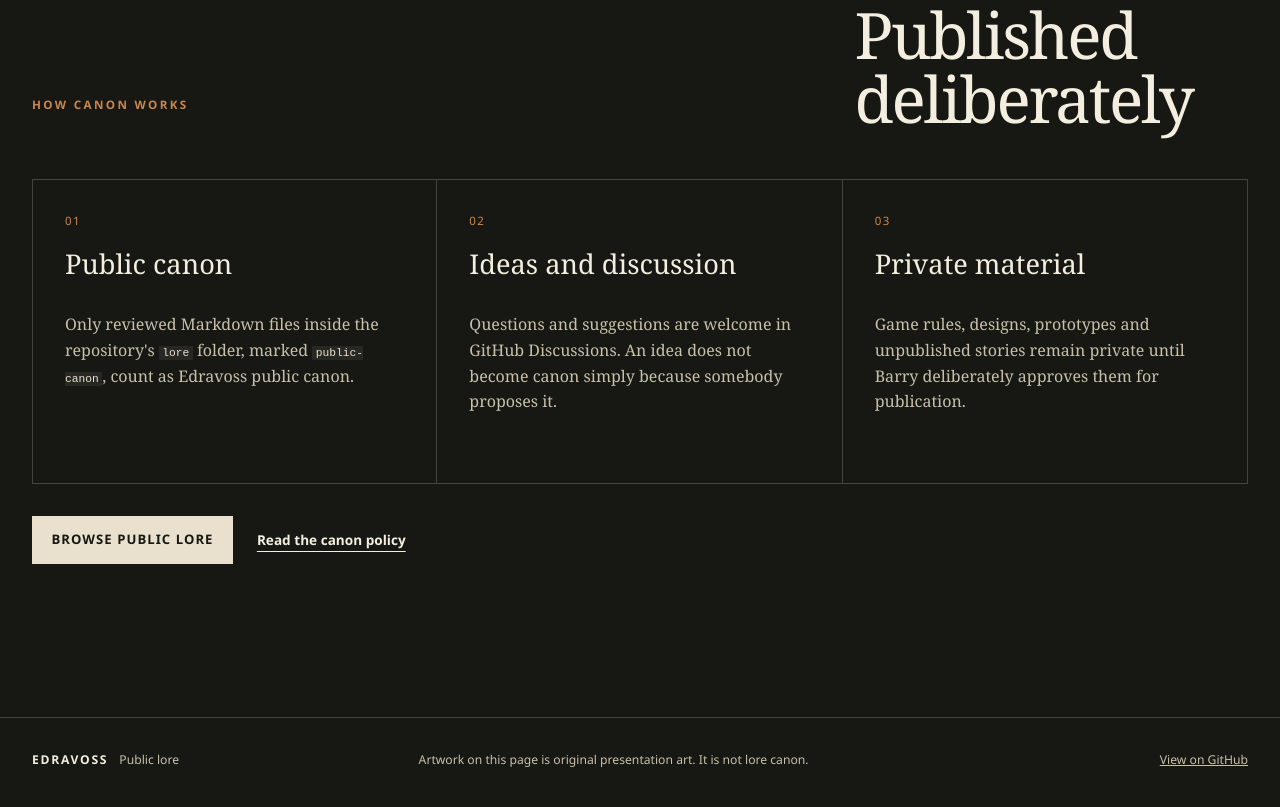
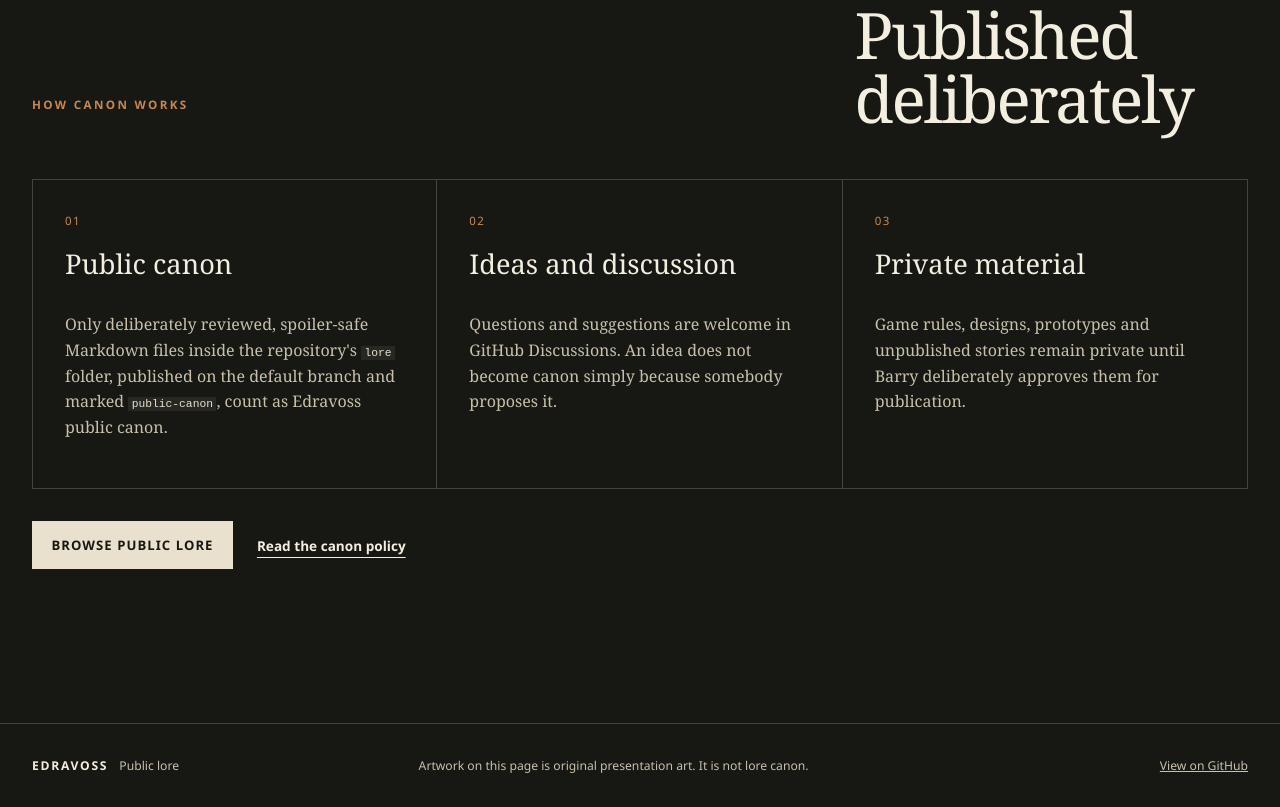
Before and after one commit to BarryRodick/edravoss-lore, a plain HTML site: page docs/index.html in a window 1280 px wide. Shown: the part 2323-3130 px from the top of the page. Drawn offline with Linux system fonts and the light colour scheme.

Commit message:
docs: state complete public canon conditions

```diff
--- a/docs/index.html
+++ b/docs/index.html
@@ -78,7 +78,7 @@
           <article>
             <p class="number">01</p>
             <h3>Public canon</h3>
-            <p>Only reviewed Markdown files inside the repository's <code>lore</code> folder, marked <code>public-canon</code>, count as Edravoss public canon.</p>
+            <p>Only deliberately reviewed, spoiler-safe Markdown files inside the repository's <code>lore</code> folder, published on the default branch and marked <code>public-canon</code>, count as Edravoss public canon.</p>
           </article>
           <article>
             <p class="number">02</p>
```
